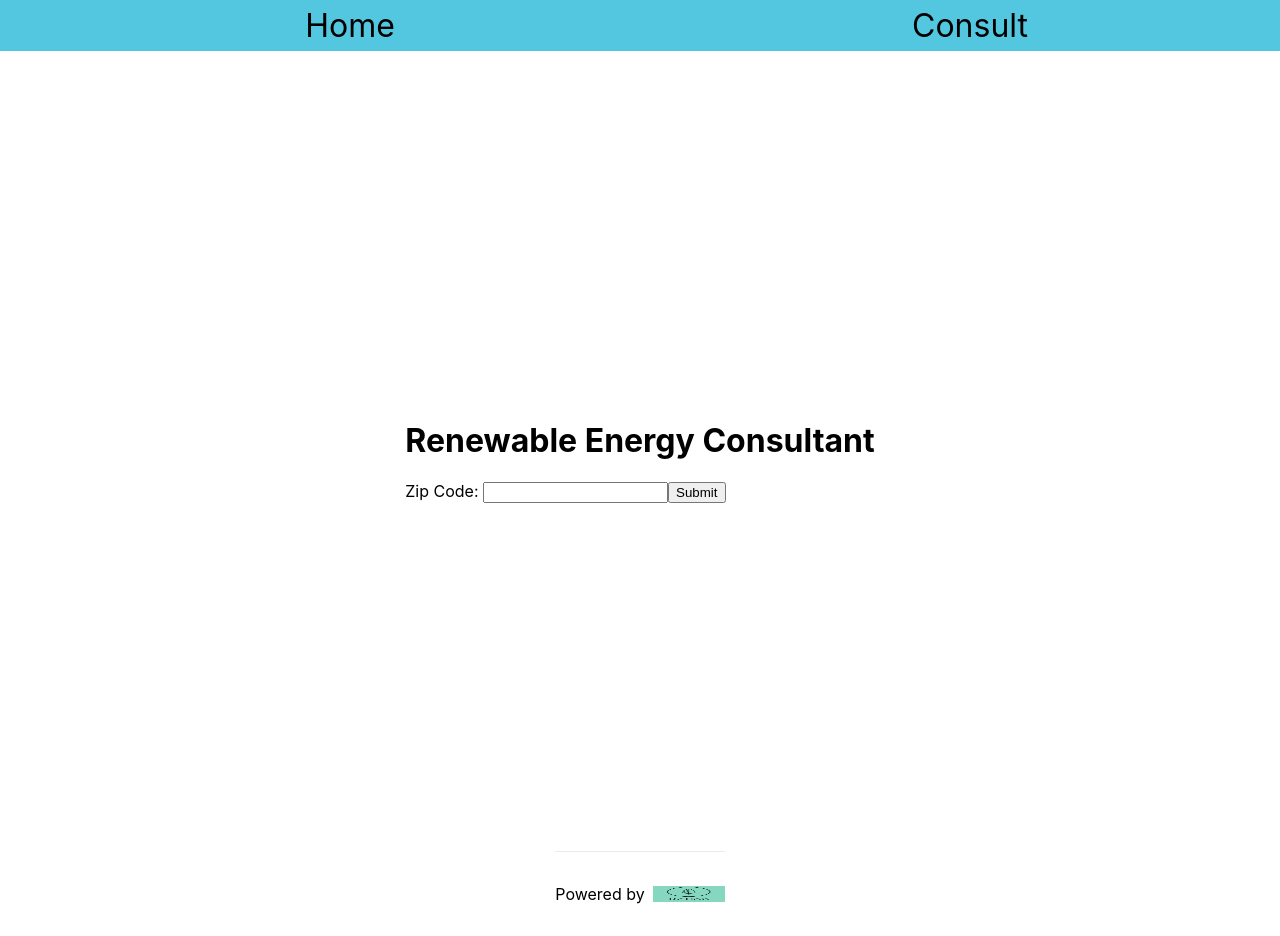
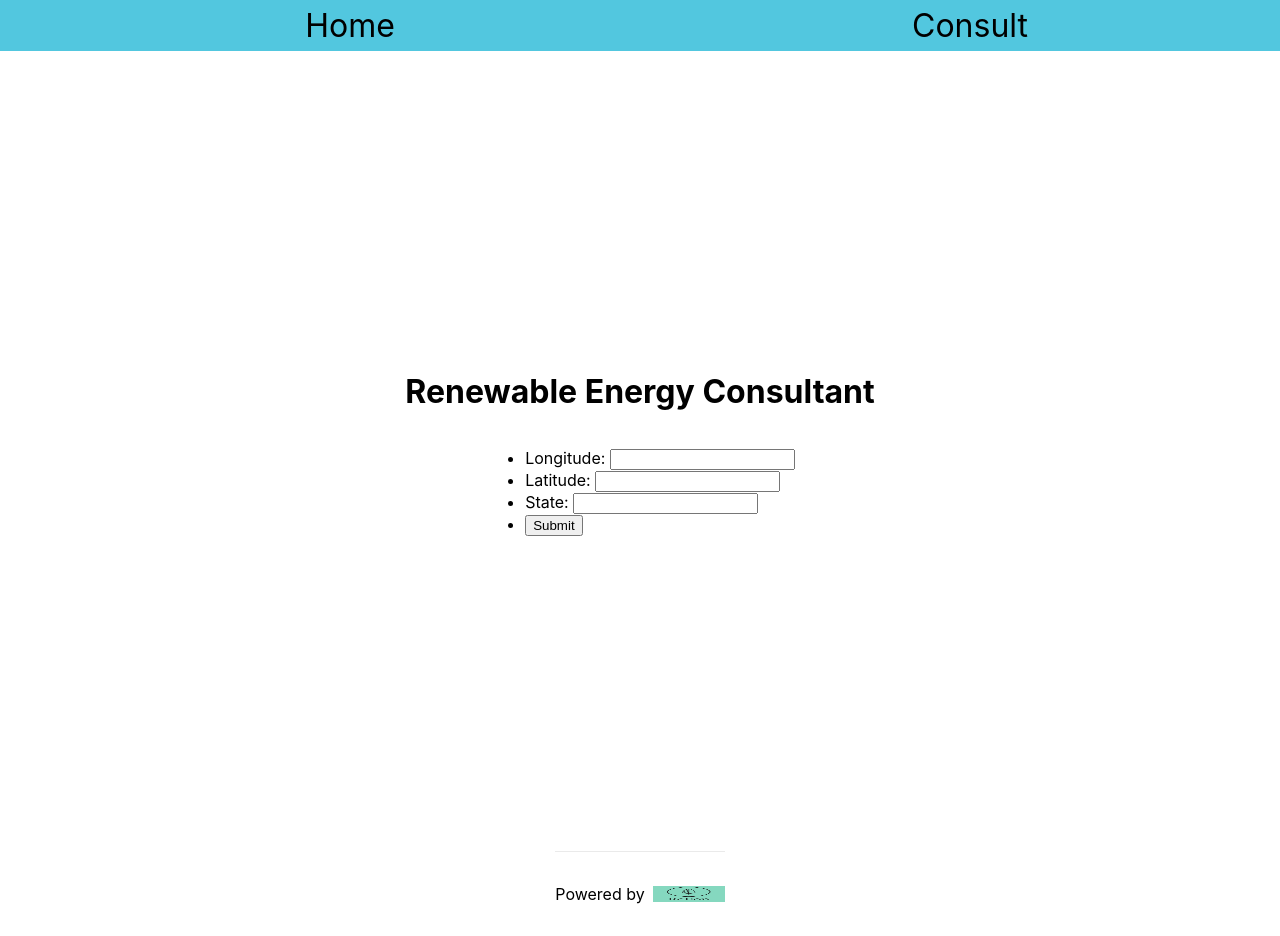
Before and after one commit to jeevsanp1/uberhack, a Next.js app in the folder re-con/: page /application in a window 1280 px wide. Built offline with nearby package versions, Linux system fonts and the light colour scheme.

Commit message:
Finish inputs

```diff
--- a/re-con/pages/application.js
+++ b/re-con/pages/application.js
@@ -13,16 +13,22 @@ export default function App() {
           </Head>
 
           <main className={styles.main}>
-          <div className={styles.inwin}>
             <h1 className={styles.apptitle}>
                 Renewable Energy Consultant
             </h1>
+
             <form action="/send-data-here" method="post">
-              <label for="first">Zip Code: </label>
-              <input type="text" id="first" name="first" />
-              <button type="submit">Submit</button>
+            <ul>
+              <li><label for="first">Longitude: </label>
+              <input type="text" id="first" name="first" /></li>
+              <li><label for="first">Latitude: </label>
+              <input type="text" id="first" name="first" /></li>
+              <li><label for="first">State: </label>
+              <input type="text" id="first" name="first" /></li>
+              <li><button type="submit">Submit</button></li>
+            </ul>
             </form>
-          </div>
+
           </main>
 
           <footer className={styles.footer}>
--- a/re-con/styles/Home.module.css
+++ b/re-con/styles/Home.module.css
@@ -6,6 +6,7 @@
   margin: 0;
   overflow: hidden;
   background-color: rgb(82, 199, 223);
+  text-decoration: none;
 }
 .li{
   float: left;
```
